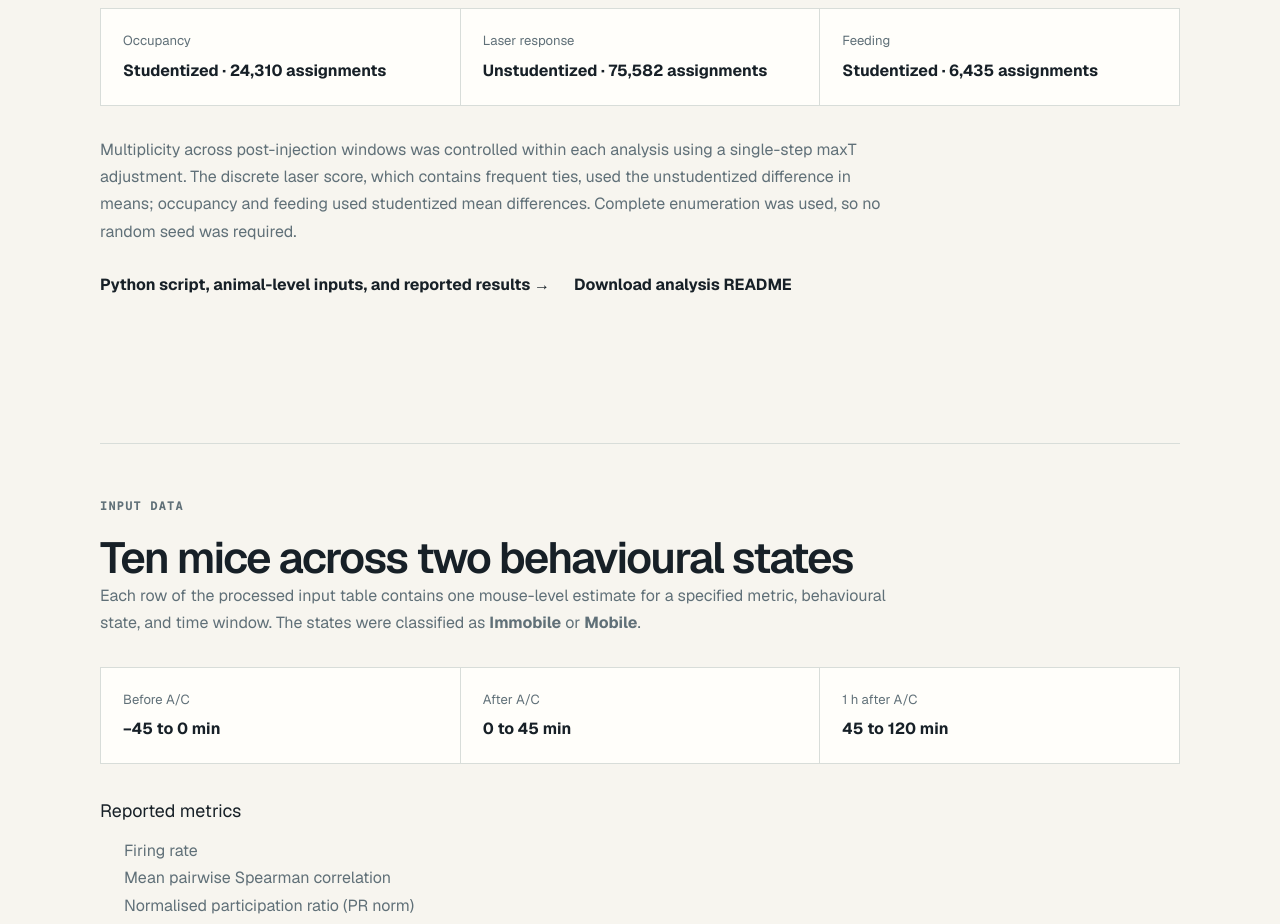
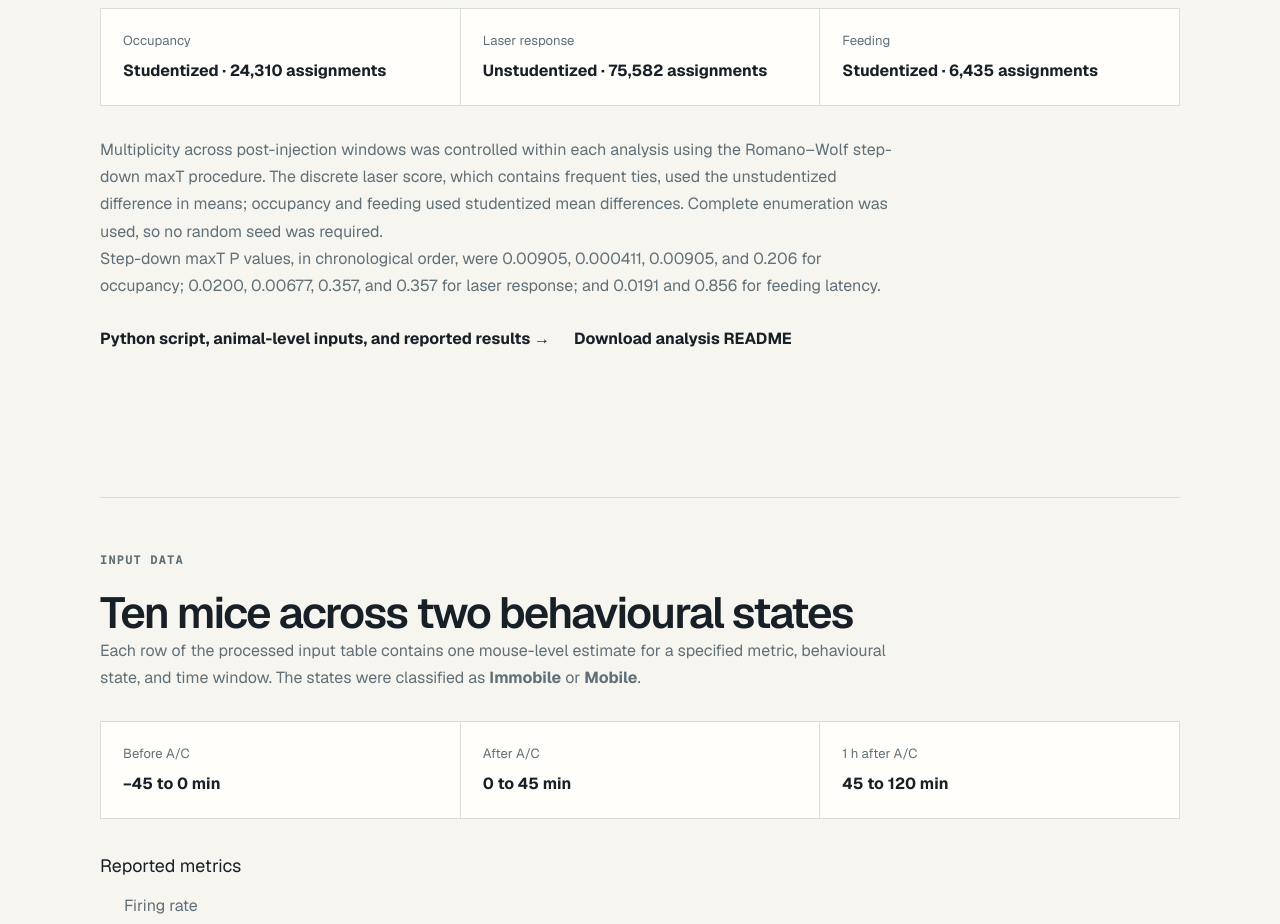
Before and after one commit to HaruoKasai/SynC-paper-resubmission, a Next.js app: page /statistical-tests in a window 1280 px wide. Shown: the part 1500-2424 px from the top of the page. Built offline with nearby package versions, Linux system fonts and the light colour scheme.

Commit message:
Update Fig 4g to step-down maxT

```diff
--- a/app/statistical-tests/page.tsx
+++ b/app/statistical-tests/page.tsx
@@ -144,11 +144,17 @@ export default function StatisticalTestsPage() {
           </div>
           <p>
             Multiplicity across post-injection windows was controlled within
-            each analysis using a single-step maxT adjustment. The discrete
+            each analysis using the Romano–Wolf step-down maxT procedure. The discrete
             laser score, which contains frequent ties, used the unstudentized
             difference in means; occupancy and feeding used studentized mean
             differences. Complete enumeration was used, so no random seed was
             required.
+          </p>
+          <p>
+            Step-down maxT P values, in chronological order, were 0.00905,
+            0.000411, 0.00905, and 0.206 for occupancy; 0.0200, 0.00677,
+            0.357, and 0.357 for laser response; and 0.0191 and 0.856 for
+            feeding latency.
           </p>
           <div className="articleLinks">
             <a className="repoLink" href="/python-code#fig4g-permutation">
```
Also changed, not shown: public/data/Fig4g_reported_tests.csv, public/docs/README_Fig4g_exact_permutation.md, 2 other files (tests, documents, lock files or other folders).
